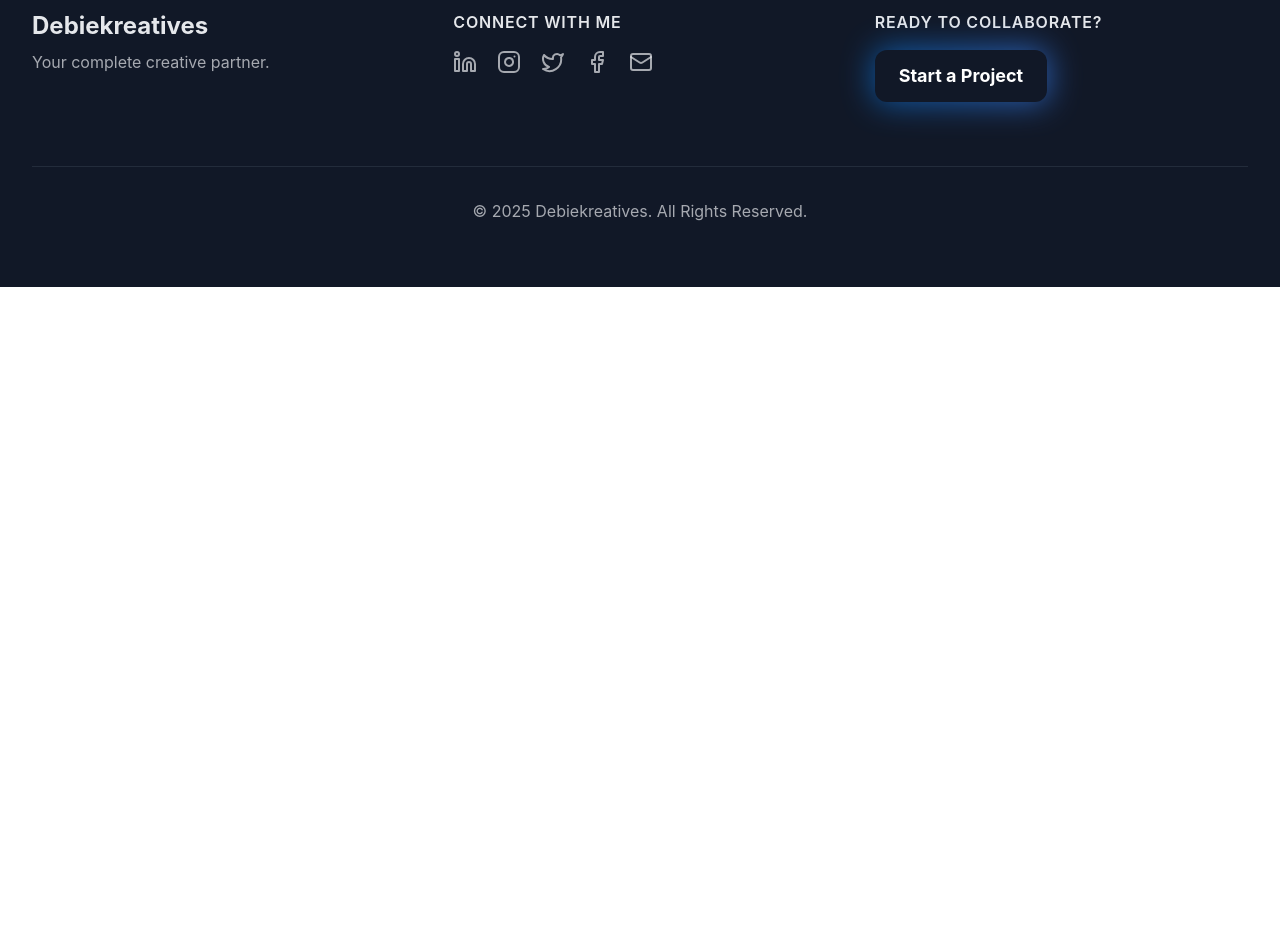
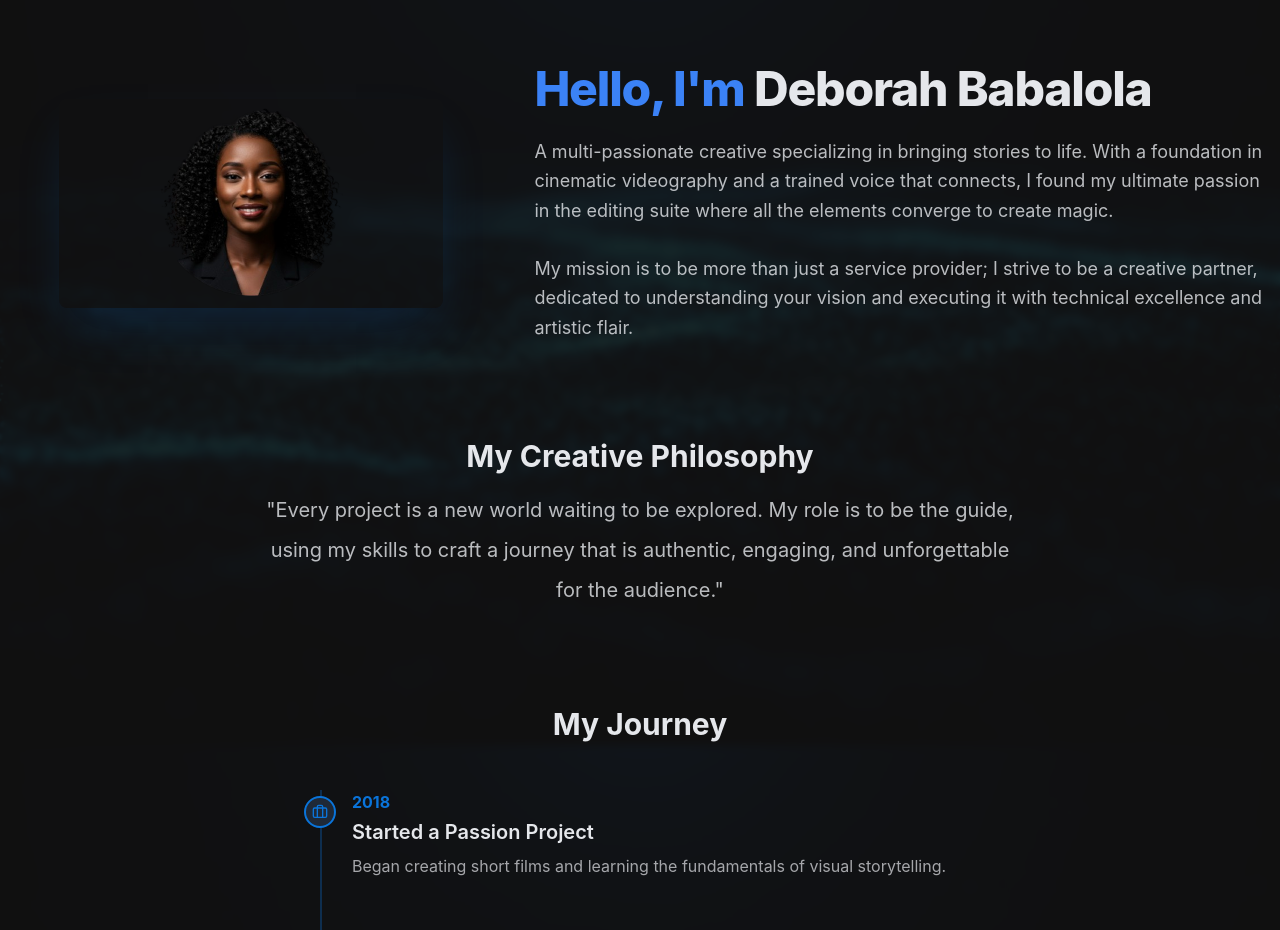
Before and after one commit to codecafehub/debiekreatives, a React (Create React App) app: page /about in a window 1280 px wide. Shown: the part 120-1050 px from the top of the page. Before the commit the page ends 800 px from the top, so only its background shows below. Built offline with nearby package versions, Linux system fonts and the light colour scheme.

Commit message:
about page

```diff
--- a/src/App.js
+++ b/src/App.js
@@ -10,6 +10,7 @@ import Voice from './pages/Voice';
 import Videography from './pages/Videography';
 import Editing from './pages/Editing';
 import Contact from './pages/Contact';
+import About from './pages/About';
 
 function App() {
   return (
@@ -25,6 +26,7 @@ function App() {
           <Route path="/videography" element={<Videography />} />
           <Route path="/editing" element={<Editing />} />
           <Route path="/contact" element={<Contact />} />
+          <Route path="/about" element={<About />} />
 
         </Routes>
       </main>
--- /dev/null
+++ b/src/pages/About.jsx
@@ -0,0 +1,110 @@
+// src/pages/About.js
+
+import React from 'react';
+import { motion } from 'framer-motion';
+import { Link } from 'react-router-dom';
+
+// --- Imports ---
+import sectionBg from '../assets/images/portals-bg3.jpg';
+import clientHeadshot from '../assets/images/client-headshot.png';
+import { Briefcase } from 'lucide-react';
+
+// Data for Skills & Journey sections
+const skills = {
+  voiceover: ["Commercials", "Narration", "Characters"],
+  videography: ["Cinematography", "Lighting", "Drone Operation"],
+  editing: ["Storytelling", "Color Grading", "Motion Graphics"],
+};
+
+const journey = [
+  { year: "2018", title: "Started a Passion Project", description: "Began creating short films and learning the fundamentals of visual storytelling." },
+  { year: "2020", title: "First Freelance Projects", description: "Took on first clients for event videography and local commercial editing." },
+  { year: "2022", title: "Professional Voiceover Training", description: "Invested in professional coaching and built a broadcast-quality home studio." },
+  { year: "Today", title: "Full-Time Creative Professional", description: "Collaborating with brands and creators to produce high-quality media." }
+];
+
+const About = () => {
+  return (
+    <div
+        className="bg-cover bg-fixed bg-center text-light-text"
+        style={{ backgroundImage: `url(${sectionBg})` }}
+    >
+      <div className="bg-dark-bg/90 backdrop-blur-sm pt-10">
+
+        {/* --- Main Content Wrapper --- */}
+        <div className="max-w-7xl mx-auto px-4 pb-20 space-y-24">
+
+            {/* --- Section 1: Introduction with Photo --- */}
+            <section className="grid grid-cols-1 lg:grid-cols-5 gap-12 items-center pt-20">
+                <motion.div
+                    className="lg:col-span-2 flex justify-center"
+                    initial={{ opacity: 0, scale: 0.9 }}
+                    animate={{ opacity: 1, scale: 1 }}
+                    transition={{ duration: 0.8 }}
+                >
+                    <img src={clientHeadshot} alt="[Client's Name]" className="rounded-lg shadow-2xl shadow-brand-blue/20 w-full max-w-sm" />
+                </motion.div>
+                <motion.div
+                    className="lg:col-span-3"
+                    initial={{ opacity: 0, x: 50 }}
+                    animate={{ opacity: 1, x: 0 }}
+                    transition={{ duration: 0.8, delay: 0.2 }}
+                >
+                    <h1 className="text-4xl md:text-5xl font-extrabold tracking-tight text-blue-500 ">
+                        Hello, I'm <span className=" text-light-text">Deborah Babalola</span>
+                    </h1>
+                    <p className="mt-6 text-lg text-light-text/80 leading-relaxed">
+                        A multi-passionate creative specializing in bringing stories to life. With a foundation in cinematic videography and a trained voice that connects, I found my ultimate passion in the editing suite where all the elements converge to create magic.
+                        <br/><br/>
+                        My mission is to be more than just a service provider; I strive to be a creative partner, dedicated to understanding your vision and executing it with technical excellence and artistic flair.
+                    </p>
+                </motion.div>
+            </section>
+
+            {/* --- Section 2: My Philosophy --- */}
+            <motion.section
+                className="text-center max-w-3xl mx-auto"
+                initial={{ opacity: 0, y: 50 }}
+                whileInView={{ opacity: 1, y: 0 }}
+                viewport={{ once: true }}
+                transition={{ duration: 0.7 }}
+            >
+                <h2 className="text-3xl font-bold mb-4">My Creative Philosophy</h2>
+                <p className="text-xl text-light-text/80 leading-loose">
+                    "Every project is a new world waiting to be explored. My role is to be the guide, using my skills to craft a journey that is authentic, engaging, and unforgettable for the audience."
+                </p>
+            </motion.section>
+
+            {/* --- Section 3: Professional Journey Timeline --- */}
+            <section>
+              <h2 className="text-3xl font-bold text-center mb-12">My Journey</h2>
+              <div className="relative max-w-2xl mx-auto">
+                {/* The vertical line */}
+                <div className="absolute left-4 top-0 h-full w-0.5 bg-brand-blue/30"></div>
+                {journey.map((item, index) => (
+                  <motion.div
+                    key={index}
+                    className="relative pl-12 pb-12"
+                    initial={{ opacity: 0, x: -50 }}
+                    whileInView={{ opacity: 1, x: 0 }}
+                    viewport={{ once: true, amount: 0.5 }}
+                    transition={{ duration: 0.5 }}
+                  >
+                    {/* The dot on the timeline */}
+                    <div className="absolute left-0 top-1.5 w-8 h-8 bg-gray-800 rounded-full border-2 border-brand-blue flex items-center justify-center">
+                      <Briefcase className="w-4 h-4 text-brand-blue" />
+                    </div>
+                    <p className="font-bold text-brand-blue">{item.year}</p>
+                    <h3 className="font-semibold text-xl mt-1">{item.title}</h3>
+                    <p className="text-light-text/70 mt-2">{item.description}</p>
+                  </motion.div>
+                ))}
+              </div>
+            </section>
+        </div>
+      </div>
+    </div>
+  );
+};
+
+export default About;
```
